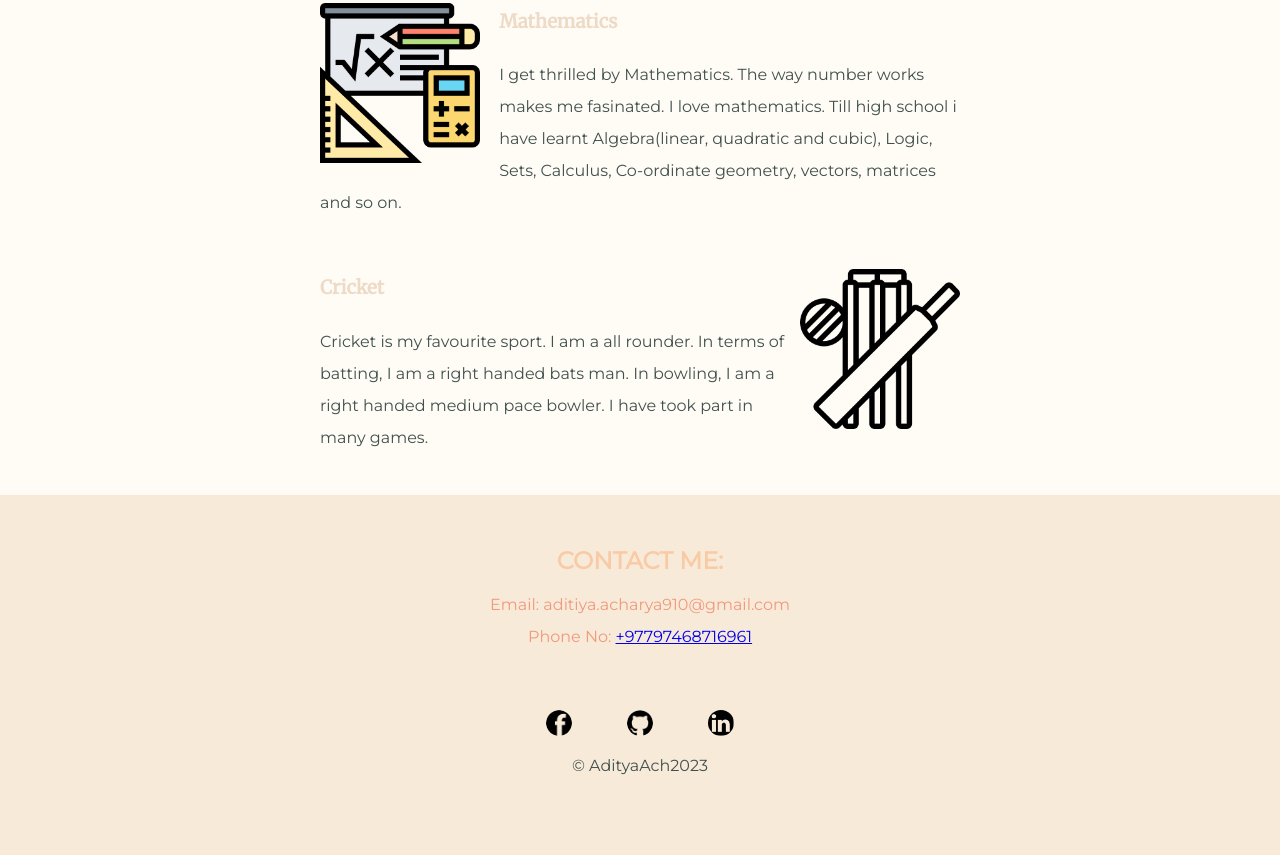
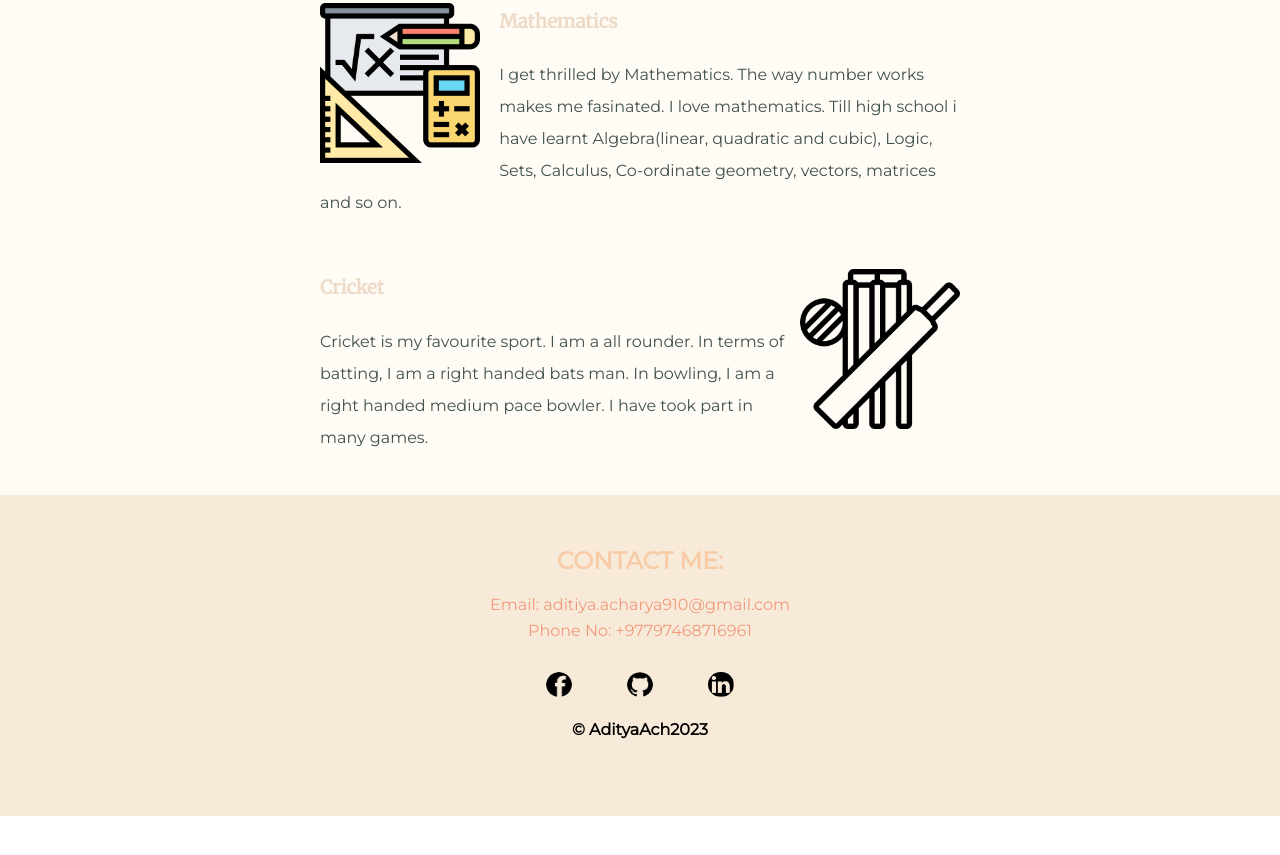
Before and after one commit to Adityaach910/aditya-s-Portfolio, a plain HTML site: page index.html in a window 1280 px wide. Shown: the part 2512-3367 px from the top of the page. After the commit the page ends 3328 px from the top, so only its background shows below. Drawn offline with Linux system fonts and the light colour scheme.

Commit message:
changed style of contact me, added copyright-txt

```diff
--- a/css/style.css
+++ b/css/style.css
@@ -30,6 +30,9 @@ h3 {
 p{
   color: #40514e;
   font-family: 'Montserrat', sans-serif;
+}
+footer {
+  background-color: #F8EAD8;
 }
 .intro-heading {
   margin: 0;
@@ -124,19 +127,21 @@ text-decoration: none;
   margin-top: 50px;
 }
 #contact-container {
-  background-color: #F8EAD8;
+
   padding-top: 4%;
   padding-bottom: 6%;
+ margin: 0 auto 0 auto;
+  width: 50%;
 }
 .contact-title {
   margin-top: 0;
   color: #F8CBA6;
 }
 .link-img {
-  width: 2%;
-  height: 2%;
+  width: 4%;
+  height: 4%;
   border-radius: 100%;
-  margin: 0 2% 0 2%;
+  margin: 0 4% 0 4%;
 }
 .link-email {
   text-decoration: none;
@@ -148,6 +153,7 @@ text-decoration: none;
 .email-p {
   color: #F0997D;
   margin: 0;
+  font-size: 100%;
 }
 .link-img:hover {
   background-color: #FFFBEB;
@@ -156,4 +162,18 @@ text-decoration: none;
 .phone-p {
   color: #F0997D ;
   margin: 1% 0 5% 0;
+  font-size: 100%;
 }
+.link-phone {
+  text-decoration: none;
+  color: #F0997D;
+}
+.link-phone:hover {
+  color: #FFFBEB ;
+}
+.copyright-txt {
+  color: black;
+  font-weight: bold;
+  margin: 3% 0 0 0;
+
+}
```
